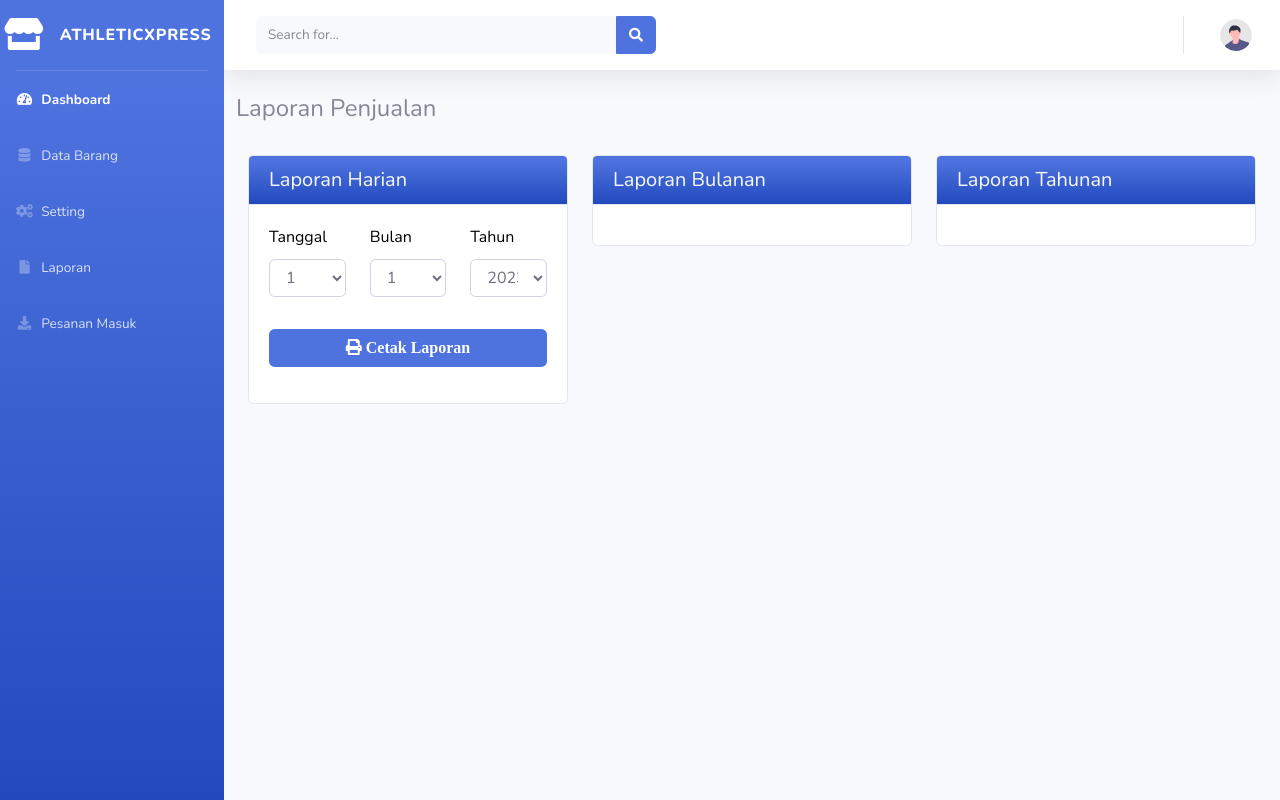
After one commit to FurqonMA/toko-sepatu, a CodeIgniter app: page /toko_sepatu/index.php/admin/laporan/index in a window 1280 px wide. The commit adds this page. Run offline with CodeIgniter, Linux system fonts and the light colour scheme; some libraries are stand-ins or nearby versions.

Commit message:
membuat laporan harian

```diff
--- a/application/config/autoload.php
+++ b/application/config/autoload.php
@@ -132,4 +132,4 @@ $autoload['language'] = array();
 |
 |	$autoload['model'] = array('first_model' => 'first');
 */
-$autoload['model'] = array('model_barang','model_olahraga','model_brands','model_auth','model_setting','model_pesanan_masuk','model_transaksi');
+$autoload['model'] = array('model_barang','model_olahraga','model_brands','model_auth','model_setting','model_pesanan_masuk','model_transaksi','model_laporan');
--- a/application/controllers/Halaman_utama.php
+++ b/application/controllers/Halaman_utama.php
@@ -190,7 +190,7 @@ public function hapus_item_keranjang($rowid)
 
                     // Update data transaksi dengan bukti pembayaran
                     $this->model_transaksi->upload_bukti($id_transaksi, $data_transaksi);
-                    $this->session->set_flashdata('pesan', 'Bukti Berhasil Di Upload!');
+                    $this->session->set_flashdata('bukti', 'Bukti Berhasil Di Upload!');
                     redirect('halaman_utama/proses_pesanan');
                 }
 
--- a/application/controllers/admin/dashboard_admin.php
+++ b/application/controllers/admin/dashboard_admin.php
@@ -17,6 +17,9 @@ class Dashboard_admin extends CI_Controller {
         $data['databola'] = $this->db->where('olahraga', 'sepak bola')->count_all_results('tb_barang');
         $data['databasket'] = $this->db->where('olahraga', 'basket')->count_all_results('tb_barang');
         $data['datalari'] = $this->db->where('olahraga', 'lari')->count_all_results('tb_barang');
+        $data['dataselesai'] = $this->db->where('status_order', '3')->count_all_results('tb_transaksi');
+        $data['datamasuk'] = $this->db->where('status_order', '0')->count_all_results('tb_transaksi');
+        $data['datakirim'] = $this->db->where('status_order', '2')->count_all_results('tb_transaksi');
         $data['judul'] = 'Dashboard Admin';
         $this->load->view('template_admin/header', $data);
         $this->load->view('template_admin/sidebar');
--- /dev/null
+++ b/application/controllers/admin/laporan.php
@@ -0,0 +1,32 @@
+<?php
+defined('BASEPATH') OR exit('No direct script access allowed');
+
+class Laporan extends CI_Controller {
+
+    public function index() {
+
+        $data['judul'] = 'Laporan Penjualan';
+        $this->load->view('template_admin/header', $data);
+        $this->load->view('template_admin/sidebar');
+        $this->load->view('admin/laporan');
+        $this->load->view('template_admin/footer');
+    }
+
+    public function harian() {
+
+        $tanggal    = $this->input->post('tanggal');
+        $bulan      = $this->input->post('bulan');
+        $tahun      = $this->input->post('tahun');
+
+        $data['judul']      = 'Laporan Penjualan Harian';
+        $data['tanggal']    = $tanggal;
+        $data['bulan']      = $bulan;
+        $data['tahun']      = $tahun;
+        $data['laporan']    = $this->model_laporan->lap_harian($tanggal, $bulan, $tahun);
+
+        $this->load->view('template_admin/header', $data);
+        $this->load->view('template_admin/sidebar');
+        $this->load->view('admin/lap_harian');
+        $this->load->view('template_admin/footer');
+    }
+}
--- /dev/null
+++ b/application/models/model_laporan.php
@@ -0,0 +1,15 @@
+<?php
+
+class Model_laporan extends CI_Model{
+
+    public function lap_harian($tanggal, $bulan, $tahun) {
+        $this->db->select('*');
+        $this->db->from('tb_rincian');
+        $this->db->join('tb_transaksi', 'tb_transaksi.no_order = tb_rincian.no_order', 'left');
+        $this->db->join('tb_barang', 'tb_barang.id_barang = tb_rincian.id_barang', 'left');
+        $this->db->where('DAY(tb_transaksi.tgl_order)', $tanggal);
+        $this->db->where('MONTH(tb_transaksi.tgl_order)', $bulan);
+        $this->db->where('YEAR(tb_transaksi.tgl_order)', $tahun);
+        return $this->db->get()->result();
+    }
+}
--- /dev/null
+++ b/application/views/admin/laporan.php
@@ -0,0 +1,81 @@
+<div class="container-fluid">
+    <div class="row">
+        <h4>Laporan Penjualan</h4>
+    </div>
+    <div class="row">
+        <div class="col-md-4">
+            <div class="card mt-4">
+                <h5 class="card-header bg-gradient-primary text-light">Laporan Harian</h5>
+                <div class="card-body">
+                    <?php echo form_open('admin/laporan/harian') ?>
+                    <div class="row">
+                        <div class="col-sm-4">
+                            <p style="color: #000;">Tanggal</p>
+                            <div class="form-group">
+                                <label for="tanggal">Tanggal</label>
+                                <select name="tanggal" class="form-control">
+                                    <?php
+                                    $mulai = 1;
+                                    for ($i = $mulai; $i < $mulai + 31; $i++) {
+                                        echo '<option value="' . $i . '">' . $i . '</option>';
+                                    }
+                                    ?>
+                                </select>
+                            </div>
+                        </div>
+                        <div class="col-sm-4">
+                            <p style="color: #000;">Bulan</p>
+                            <div class="form-group">
+                                <label for="bulan">Bulan</label>
+                                <select name="bulan" class="form-control">
+                                    <?php
+                                    $mulai = 1;
+                                    for ($i = $mulai; $i < $mulai + 12; $i++) {
+                                        echo '<option value="' . $i . '">' . $i . '</option>';
+                                    }
+                                    ?>
+                                </select>
+                            </div>
+                        </div>
+                        <div class="col-sm-4">
+                            <p style="color: #000;">Tahun</p>
+                            <div class="form-group">
+                                <label for="tahun">Tahun</label>
+                                <select name="tahun" class="form-control">
+                                    <?php
+                                    $mulai = date('Y');
+                                    for ($i = $mulai; $i < $mulai + 5; $i++) {
+                                        echo '<option value="' . $i . '">' . $i . '</option>';
+                                    }
+                                    ?>
+                                </select>
+                            </div>
+                        </div>
+                        <div class="col-sm-12 mt-3">
+                            <div class="form-group">
+                                <button type="submit" class="btn btn-primary btn-block"><i class="fa fa-print"> Cetak Laporan</i></button>
+                            </div>
+                        </div>
+                    </div>
+                    <?php echo form_close() ?>
+                </div>
+            </div>
+        </div>
+        <div class="col-md-4">
+            <div class="card mt-4">
+                <h5 class="card-header bg-gradient-primary text-light">Laporan Bulanan</h5>
+                <div class="card-body">
+
+                </div>
+            </div>
+        </div>
+        <div class="col-md-4">
+            <div class="card mt-4">
+                <h5 class="card-header bg-gradient-primary text-light">Laporan Tahunan</h5>
+                <div class="card-body">
+
+                </div>
+            </div>
+        </div>
+    </div>
+</div>
--- a/application/views/frontend/pesanan_saya.php
+++ b/application/views/frontend/pesanan_saya.php
@@ -5,6 +5,11 @@
   <?php if ($this->session->flashdata('pesan')): ?>
   <div class="alert alert-success" role="alert">
       <?= $this->session->flashdata('pesan'); ?>
+  </div>
+<?php endif; ?>
+  <?php if ($this->session->flashdata('bukti')): ?>
+  <div class="alert alert-success" role="alert">
+      <?= $this->session->flashdata('bukti'); ?>
   </div>
 <?php endif; ?>
     <div class="row">
--- a/application/views/template_admin/sidebar.php
+++ b/application/views/template_admin/sidebar.php
@@ -34,6 +34,11 @@
                 <a class="nav-link" href="<?= base_url('admin/dashboard_admin/setting')?>">
                     <i class="fas fa-fw fa-cogs"></i>
                     <span>Setting</span></a>
+            </li>
+            <li class="nav-item">
+                <a class="nav-link" href="<?= base_url('admin/laporan')?>">
+                    <i class="fas fa-fw fa-file"></i>
+                    <span>Laporan</span></a>
             </li>
             <li class="nav-item">
                 <a class="nav-link" href="<?= base_url('admin/dashboard_admin/pesanan_masuk')?>">
```
Also changed, not shown: application/views/admin/dashboard.php (+41 -0 lines), application/views/admin/lap_harian.php (added, +69 -0 lines), assets/bukti_bayar/bukti_bayar6.jpg (added).
